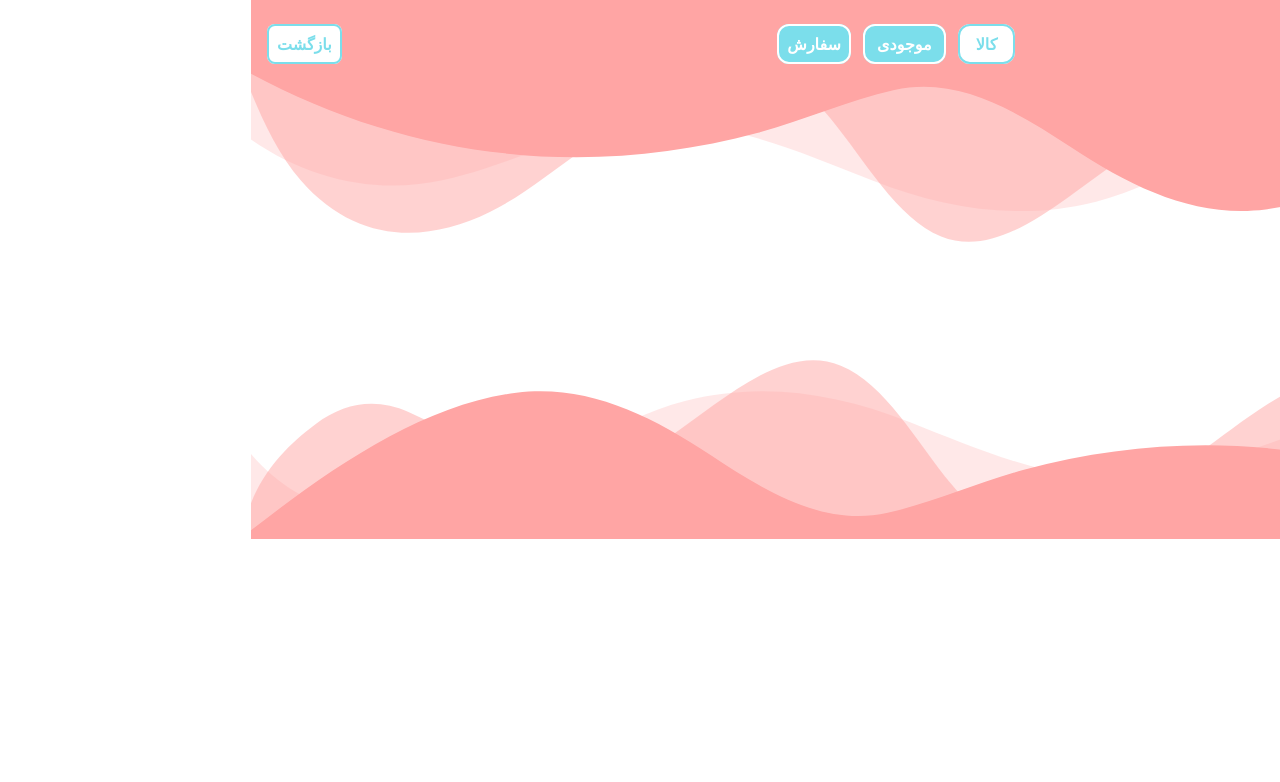
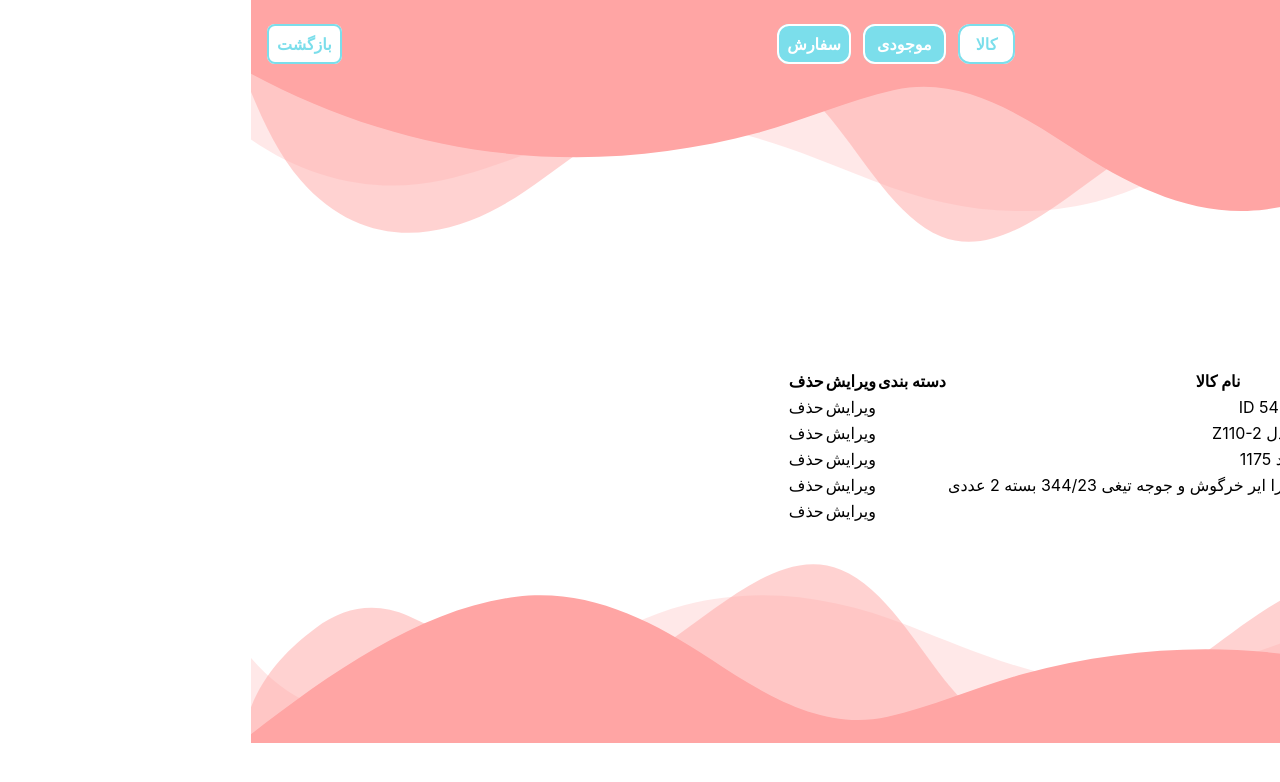
Before and after one commit to sima-ziyaei/onlineShop-project-reactJs, a React (Create React App) app: page /commodity in a window 1280 px wide. Shown: the top 782 px of the page. Built offline with nearby package versions, Linux system fonts and the light colour scheme; data requests are answered from the project's data file.

Commit message:
get products and do pagination

```diff
--- a/db.json
+++ b/db.json
@@ -346,27 +346,27 @@
     "category": [
       {
         "id": 1,
-        "name": "nutrition",
+        "name": "تغذیه",
         "icon": "030fee34c5b2e05e30fcaaf87aa73a62"
       },
       {
         "id": 2,
-        "name": "cosmetics",
+        "name": "لوازم بهداشتی",
         "icon": "d55ab5b97230878d1c15aac5aa6af518"
       },
       {
         "id": 3,
-        "name": "safety",
+        "name": "امنیت",
         "icon": "d55ab5b97230878d1c15aac5aa6af518"
       },
       {
         "id": 4,
-        "name": "sleep",
+        "name": "خواب",
         "icon": "d55ab5b97230878d1c15aac5aa6af518"
       },
       {
         "id": 5,
-        "name": "toy",
+        "name": "اسباب بازی",
         "icon": "d55ab5b97230878d1c15aac5aa6af518"
       }
     ],
@@ -504,6 +504,88 @@
         "delivered": "true",
         "createdAt": 1646158398160,
         "id": 2
+      },
+      {
+        "username": "علی",
+        "lastname": "ضیایی",
+        "address": "تهران ، ولیعصر ",
+        "phone": "09032854926",
+        "expectAt": 1669771200000,
+        "products": [
+          {
+            "id": 26,
+            "name": "تاب کودک مدل فلورا",
+            "count": "1",
+            "price": "471000",
+            "image": "b7b1754d9e82674138512445576bba26"
+          },
+          {
+            "id":3,
+            "name":"ظرف غذای کودک هوبی لایف کد 1175",
+            "count":"2",
+            "price":"120000",
+            "image": "b7b1754d9e82674138512445576bba26"
+          }
+        ],
+        "prices": 711000,
+        "delivered": "true",
+        "createdAt": 1646158398160,
+        "id": 3
+      },
+      {
+        "username": "رویا",
+        "lastname": "ضیایی",
+        "address": "تهران تجریش ",
+        "phone": "09032877606",
+        "expectAt": 1349771200000,
+        "products": [
+          {
+            "id": 26,
+            "name": "تاب کودک مدل فلورا",
+            "count": "1",
+            "price": "471000",
+            "image": "b7b1754d9e82674138512445576bba26"
+          },
+          {
+            "id":3,
+            "name":"ظرف غذای کودک هوبی لایف کد 1175",
+            "count":"2",
+            "price":"120000",
+            "image": "b7b1754d9e82674138512445576bba26"
+          }
+        ],
+        "prices": 711000,
+        "delivered": "false",
+        "createdAt": 1646158398160,
+        "id": 4
+      }
+      ,
+      {
+        "username": " محمد",
+        "lastname": "مردانی",
+        "address": "تهران میدان آزادی ",
+        "phone": "09032855606",
+        "expectAt": 1641771200000,
+        "products": [
+          {
+            "id": 26,
+            "name": "تاب کودک مدل فلورا",
+            "count": "1",
+            "price": "471000",
+            "image": "b7b1754d9e82674138512445576bba26"
+          },
+          {
+            "id":3,
+            "name":"ظرف غذای کودک هوبی لایف کد 1175",
+            "count":"2",
+            "price":"120000",
+            "image": "b7b1754d9e82674138512445576bba26"
+          }
+        ],
+        "prices": 711000,
+        "delivered": "false",
+        "createdAt": 1646158398160,
+        "id": 5
       }
     ],
     "whoami": {
--- a/src/pages/panel/Commodity.js
+++ b/src/pages/panel/Commodity.js
@@ -1,5 +1,90 @@
+import axios from "axios";
+import { useEffect, useState } from "react";
+
 function Commodity() {
-    return ( <div className="mt-64">کالا</div> );
+  const [products, setProducts] = useState([]);
+  const [category, setCategory] = useState([]);
+  const [page, setPage] = useState(1);
+  const URL = "http://localhost:3001/";
+
+  useEffect(() => {
+    getProducts();
+  }, [page]);
+  useEffect(() => {
+    getCategory();
+  }, []);
+
+  const getProducts = () => {
+    axios
+      .get(`${URL}products?_page=${page}&_limit=5`)
+      .then((res) => {
+        setProducts(res.data);
+      })
+      .catch((err) => console.log("error:" + err));
+  };
+
+  const getCategory = () => {
+    axios
+      .get(`${URL}category`)
+      .then((res) => {
+        setCategory(res.data);
+      })
+      .catch((err) => console.log("error:" + err));
+  };
+
+  const handleNextPage = () => {
+    if (products.length <= 1) {
+      setPage(page);
+    } else {
+      setPage(page + 1);
+    }
+  };
+
+  const handlePrevPage = () => {
+    if (page <= 1) {
+      setPage(page);
+    } else {
+      setPage(page - 1);
+    }
+  };
+
+  return (
+    <div className="mt-64">
+      <p>مدیریت کالا ها </p>
+      <button>افزودن کالا </button>
+      <table>
+        <tr>
+          <th> تصویر </th>
+          <th> نام کالا </th>
+          <th> دسته بندی </th>
+          <th> ویرایش </th>
+          <th> حذف </th>
+        </tr>
+
+        {products.map((el) => {
+          return (
+            <tr key={el.id}>
+              <td> عکس </td>
+              <td> {el.name} </td>
+              <td>
+                {category.map((element)=>{
+                    if(el.category===element.id){
+                        return(
+                            element.name
+                        )
+                    }
+                })}
+              </td>
+              <td> ویرایش </td>
+              <td> حذف </td>
+            </tr>
+          );
+        })}
+      </table>
+      <button onClick={() => handlePrevPage()}>prev</button>
+      <button onClick={() => handleNextPage()}>next</button>
+    </div>
+  );
 }
 
 export default Commodity;
--- a/src/pages/panel/Inventory.js
+++ b/src/pages/panel/Inventory.js
@@ -41,9 +41,9 @@ function Inventory() {
       <button> ذخیره </button>
       <table>
         <tr>
-          <td>کالا</td>
-          <td> قیمت (تومان) </td>
-          <td>موجودی</td>
+          <th>کالا</th>
+          <th> قیمت (تومان) </th>
+          <th>موجودی</th>
         </tr>
 
         {products.map((el) => {
```
